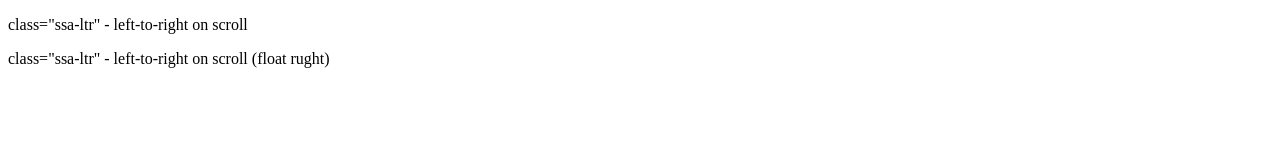
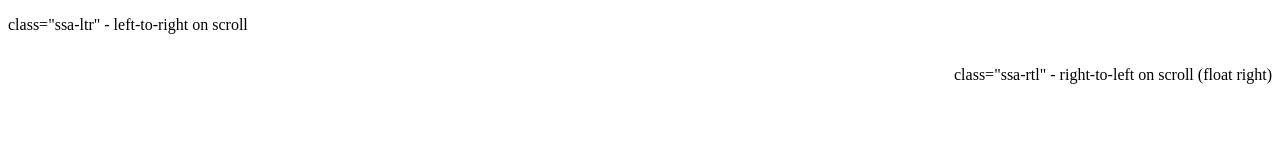
Before and after one commit to ethrythedev/simplescrollanimation, a plain HTML site: page index.html in a window 1280 px wide. Shown: the top 160 px of the page. Drawn offline with nearby package versions, Linux system fonts and the light colour scheme.

Commit message:
Update index.html

```diff
--- a/index.html
+++ b/index.html
@@ -3,10 +3,11 @@
   <head>
     <script src="https://ajax.googleapis.com/ajax/libs/jquery/3.6.0/jquery.min.js"></script>
     <script src="./lefttoright.js"></script>
+    <script src="./righttoleft.js"></script>
   </head>
   <body>
     <p class="ssa-ltr">class="ssa-ltr" - left-to-right on scroll</p>
-    <p class="ssa-rtl">class="ssa-ltr" - left-to-right on scroll (float rught)</p>
+    <p class="ssa-rtl" style="float: right;">class="ssa-rtl" - right-to-left on scroll (float right)</p>
 
     <br><br><br><br><br><br><br><br><br><br><br><br><br><br><br><br><br><br><br><br><br><br><br><br><br><br><br><br><br><br><br><br><br><br><br><br><br><br><br><br><br><br><br><br><br><br><br><br><br><br><br><br><br><br><br><br><br><br><br><br><br><br><br><br><br><br><br><br><br><br><br><br><br><br><br><br><br><br><br><br><br><br><br><br>
   </body>
```
